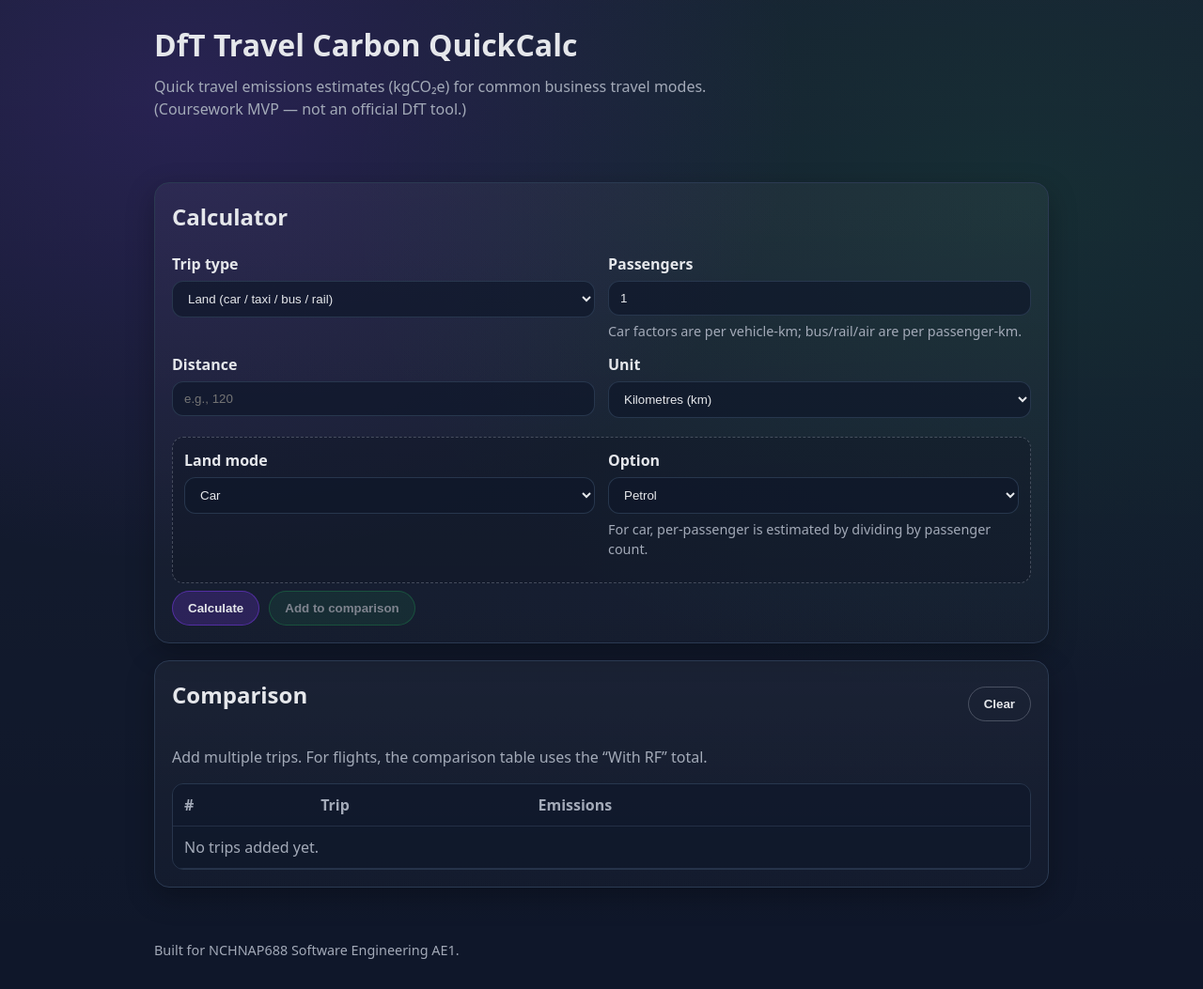
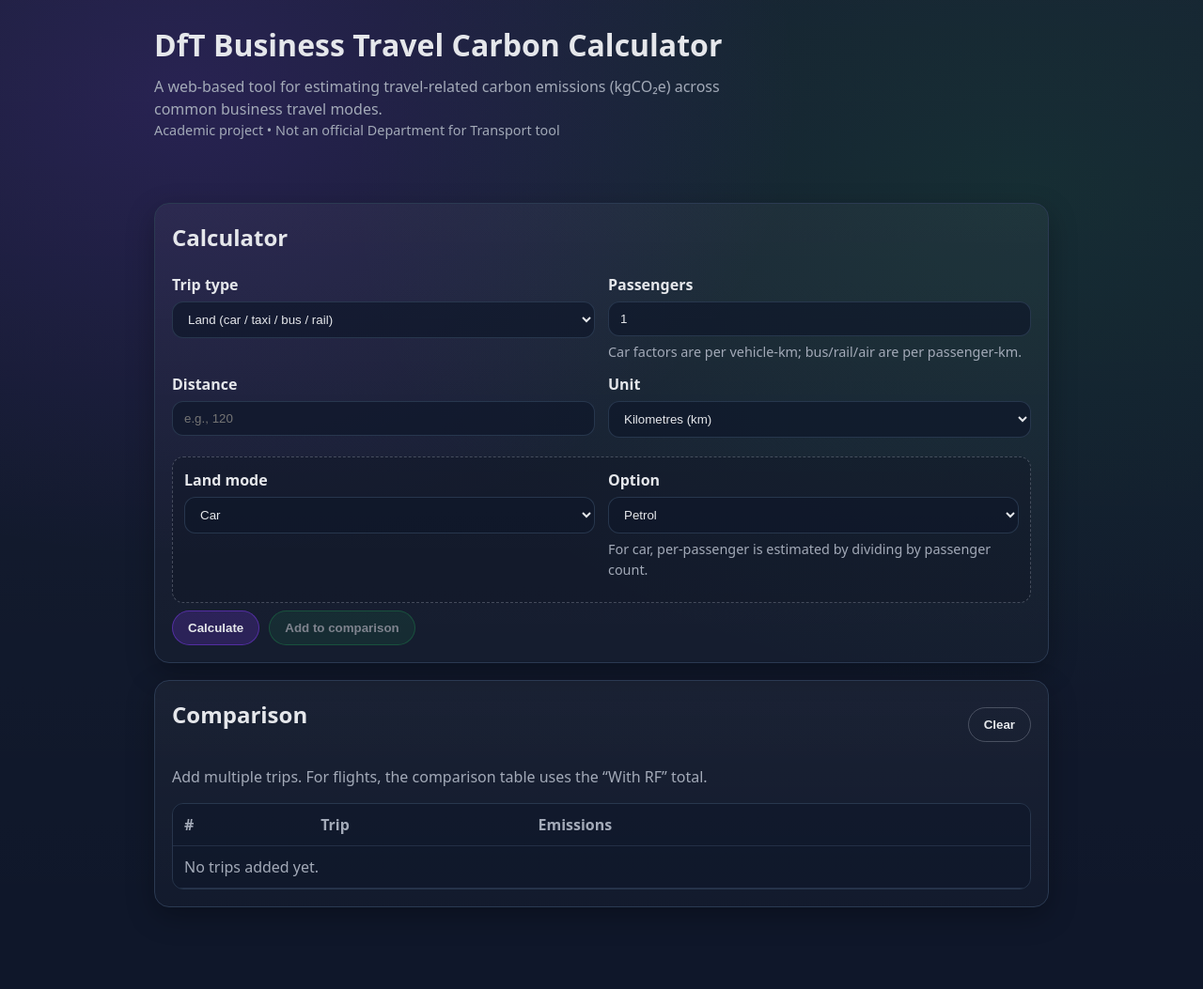
Before and after one commit to dhi-verma/dft-travel-carbon-app, a website: page index.html in a window 1280 px wide. Shown: the whole page at 94% size. After the commit the page ends 1008 px from the top, so only its background shows below. Drawn offline with Linux system fonts and the light colour scheme.

Commit message:
Update index.html

```diff
--- a/index.html
+++ b/index.html
@@ -10,10 +10,12 @@
 
 <body>
   <header class="container">
-    <h1>DfT Travel Carbon QuickCalc</h1>
+    <h1>DfT Business Travel Carbon Calculator</h1>
     <p class="subtitle">
-      Quick travel emissions estimates (kgCO₂e) for common business travel modes.
-      (Coursework MVP — not an official DfT tool.)
+      A web-based tool for estimating travel-related carbon emissions (kgCO₂e) across common business travel modes.
+    </p>
+    <p class="subtitle small muted">
+      Academic project • Not an official Department for Transport tool
     </p>
   </header>
 
@@ -144,10 +146,6 @@
     </section>
   </main>
 
-  <footer class="container footer">
-    <p class="muted small">Built for NCHNAP688 Software Engineering AE1.</p>
-  </footer>
-
   <script src="src/factors.js"></script>
   <script src="src/calc.js"></script>
   <script src="script.js"></script>
```
